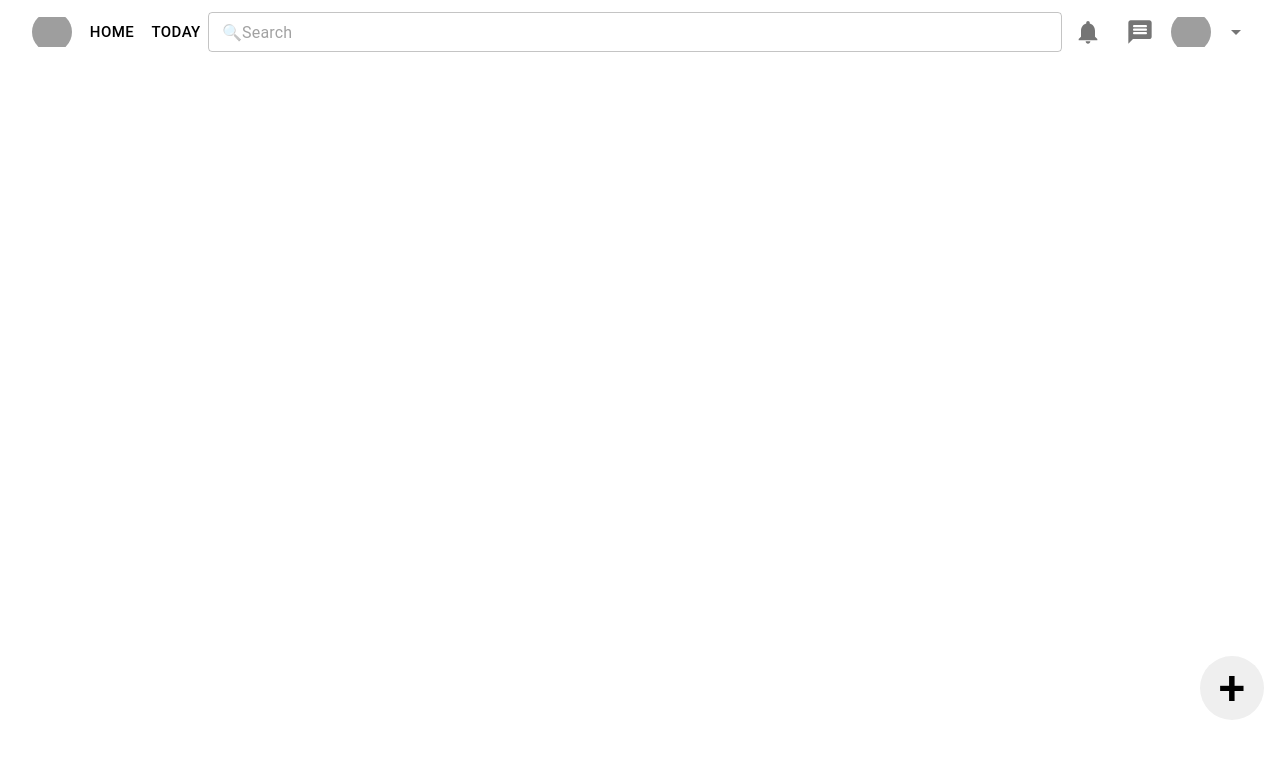
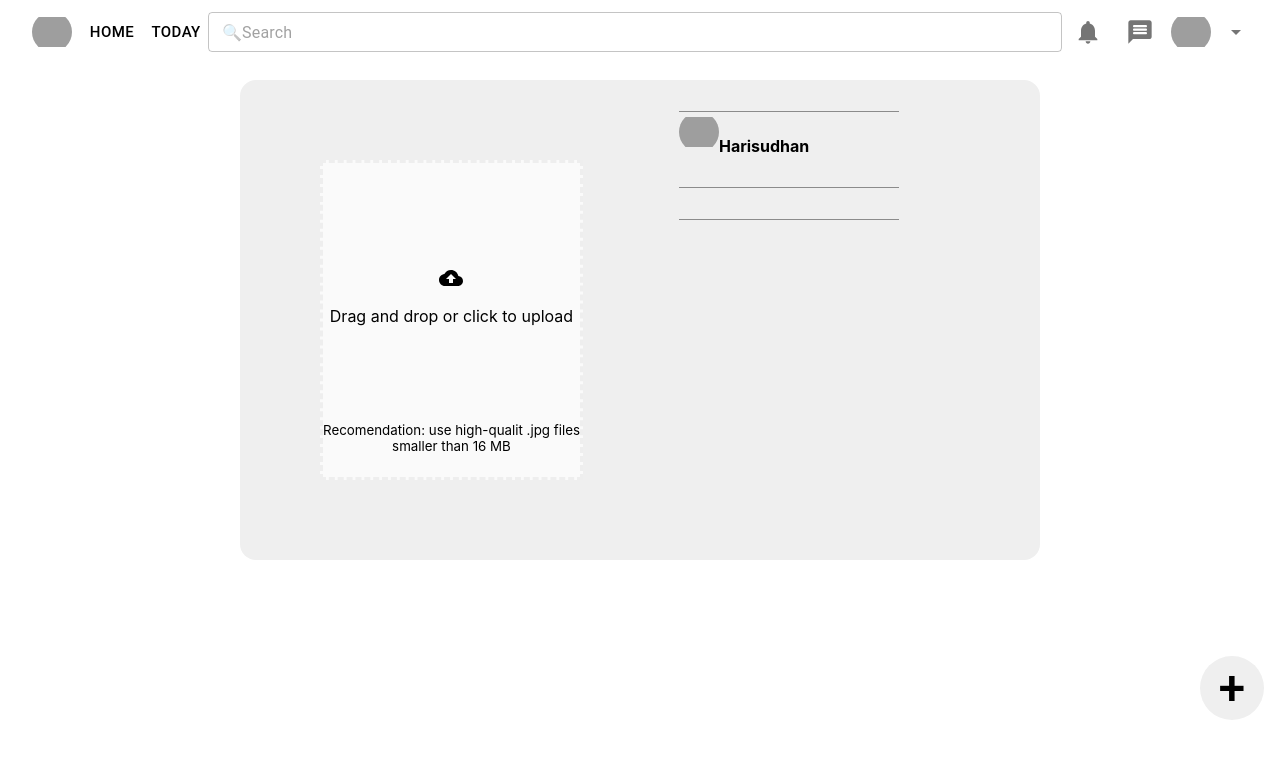
Before and after one commit to Harisudhan-Nagarajan/pinterest-frontend, a React (Create React App) app: page /Home/createPins in a window 1280 px wide. Shown: the top 758 px of the page. Built offline with nearby package versions, Linux system fonts and the light colour scheme; grey boxes are pictures that could not be loaded.

Commit message:
create pin

```diff
--- a/package.json
+++ b/package.json
@@ -18,6 +18,7 @@
     "react": "^17.0.2",
     "react-bootstrap": "^2.1.2",
     "react-dom": "^17.0.2",
+    "react-dropzone": "^12.0.4",
     "react-router-dom": "^5.3.0",
     "react-scripts": "5.0.0",
     "styled-components": "^5.3.3",
--- a/src/App.css
+++ b/src/App.css
@@ -24,3 +24,27 @@ body {
   bottom: 5rem;
   right: 1rem;
 }
+
+.dropzone {
+  border: 3px dashed #eeeeee;
+  background-color: #fafafa;
+  margin: 5rem;
+  display: flex;
+  flex-direction: column;
+  justify-content: center;
+  align-items: center;
+}
+
+#post-img-bg {
+  display: flex;
+  justify-content: center;
+}
+
+#post-img {
+  display: flex;
+  background-color: #efefef;
+  flex-direction: row;
+  width: 50rem;
+  gap: 1rem;
+  border-radius: 1rem;
+}
--- /dev/null
+++ b/src/CreatePins.js
@@ -0,0 +1,58 @@
+import { useDropzone } from "react-dropzone";
+import { TextField } from "@mui/material";
+import BackupIcon from "@mui/icons-material/Backup";
+
+export function CreatePins() {
+  const { acceptedFiles, getRootProps, getInputProps } = useDropzone();
+
+  const files = acceptedFiles.map((file) => (
+    <li key={file.path}>
+      {file.path} - {file.size} bytes
+    </li>
+  ));
+  return (
+    <div style={{ paddingTop: "5rem", height: "30rem" }} id="post-img-bg">
+      <div id="post-img">
+        <div {...getRootProps({ className: "dropzone" })}>
+          <input {...getInputProps()} />
+          <BackupIcon />
+          <p>Drag and drop or click to upload</p>
+          <small style={{ position: "relative", top: "5rem" }}>
+            Recomendation: use high-qualit .jpg files
+          </small>
+          <small style={{ position: "relative", top: "5rem" }}>
+            smaller than 16 MB
+          </small>
+        </div>
+        <div>
+          <TextField id="standard-basic" variant="standard" />
+          <br />
+          <img
+            src="https://upload.wikimedia.org/wikipedia/commons/0/08/Pinterest-logo.png"
+            id="pinterestimg" />
+          <b>Harisudhan</b>
+          <br />
+          <TextField id="standard-basic" variant="standard" />
+          <br />
+          <TextField id="standard-basic" variant="standard" />
+        </div>
+      </div>
+    </div>
+  );
+}
+
+
+
+
+{
+  /* <section className="container"  style={{paddingTop: "5rem" ,height:"20rem"}}>
+      <div {...getRootProps({ className: "dropzone" })}>
+        <input {...getInputProps()} />
+        <p>Drag 'n' drop some files here, or click to select files</p>
+      </div>
+      <aside>
+        <h4>Files</h4>
+        <ul>{files}</ul>
+      </aside>
+    </section> */
+}
--- a/src/Homedashboard.js
+++ b/src/Homedashboard.js
@@ -1,7 +1,5 @@
 import { useState } from "react";
-
 import NotificationsIcon from "@mui/icons-material/Notifications";
-
 import MessageRoundedIcon from "@mui/icons-material/MessageRounded";
 import { TextField, IconButton, Button, Toolbar, Box } from "@mui/material";
 import ArrowDropDownOutlinedIcon from "@mui/icons-material/ArrowDropDownOutlined";
@@ -12,6 +10,7 @@ import { Home } from "./Home";
 import { Today } from "./Today";
 import { Profile } from "./Profile";
 import { Settings } from "./Settings";
+import { CreatePins } from "./CreatePins";
 
 export function Homedashboard() {
   const [userdetials, setUserdetials] = useState("");
@@ -142,6 +141,7 @@ export function Homedashboard() {
             },
           }}
           id="pinpost-btn"
+          onClick={() => History.push("/Home/createPins")}
         >
           <span style={{ fontSize: "3rem", color: "black" }}>+</span>
         </Button>
@@ -159,6 +159,9 @@ export function Homedashboard() {
         <Route path="/Home/settings">
           <Settings />
         </Route>
+        <Route path="/Home/createPins">
+          <CreatePins />
+        </Route>
       </Switch>
     </div>
   );
```
Also changed, not shown: 1 other file (tests, documents, lock files or other folders).
